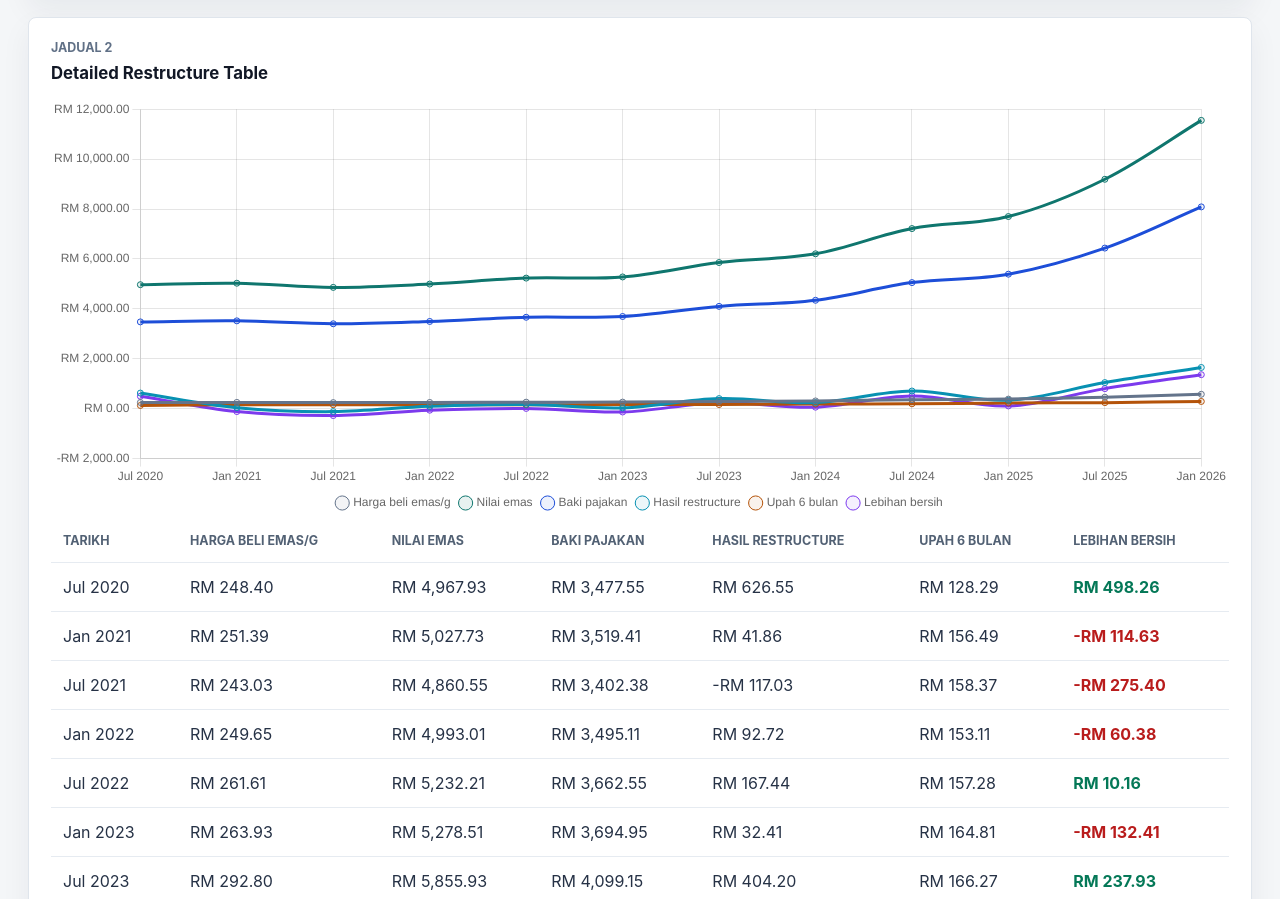
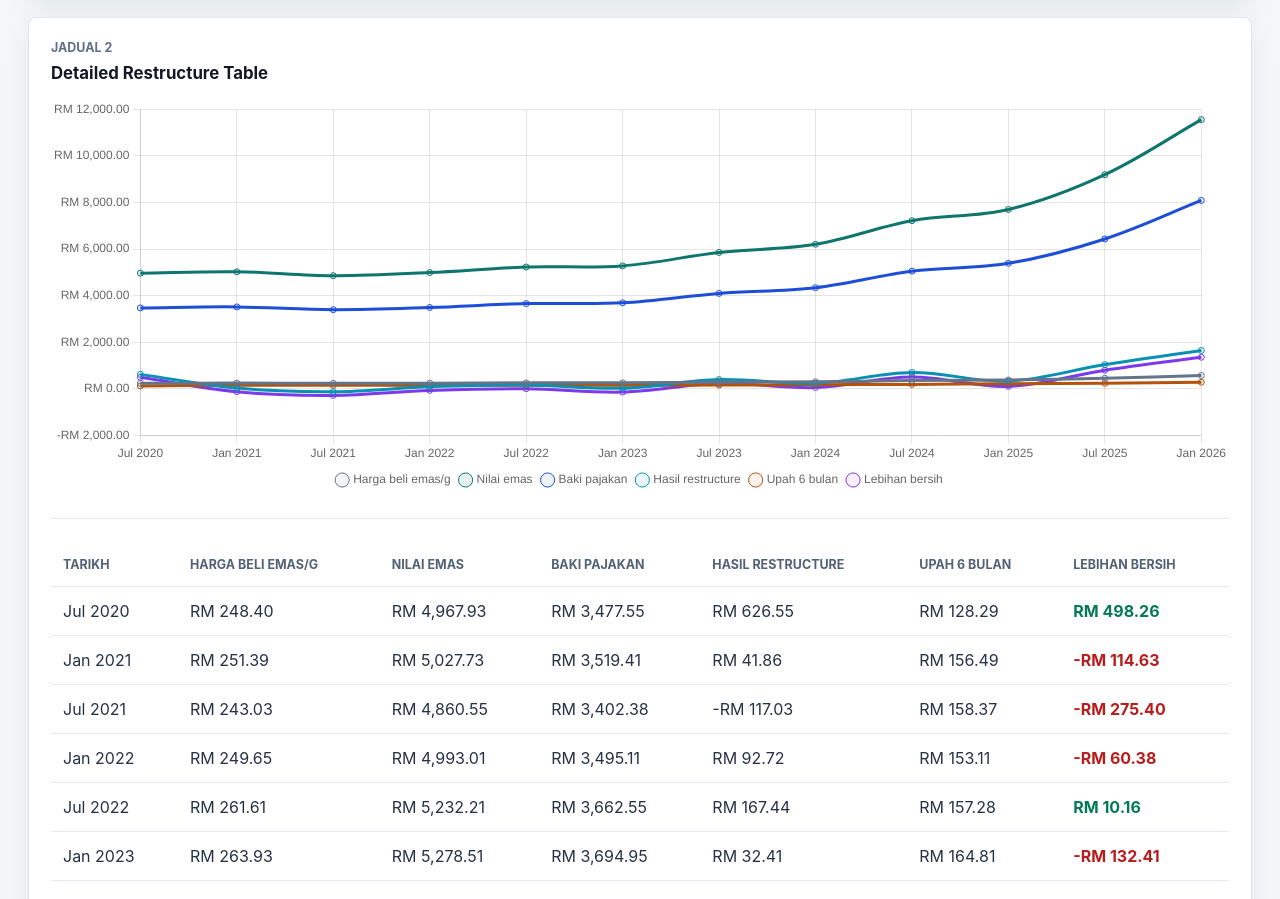
Before and after one commit to ahmadzainuddin/Analisis-Pajak-Emas, a Vue app: page / in a window 1280 px wide. Shown: the part 1816-2715 px from the top of the page. Built offline with nearby package versions, Linux system fonts and the light colour scheme.

Commit message:
style: separate restructure chart and table

```diff
--- a/src/App.vue
+++ b/src/App.vue
@@ -1163,6 +1163,12 @@ input:focus {
   height: 420px;
 }
 
+.restructure-chart-wrap {
+  margin-bottom: 24px;
+  padding-bottom: 22px;
+  border-bottom: 1px solid #e6ebf1;
+}
+
 .table-wrap {
   overflow-x: auto;
 }
```
